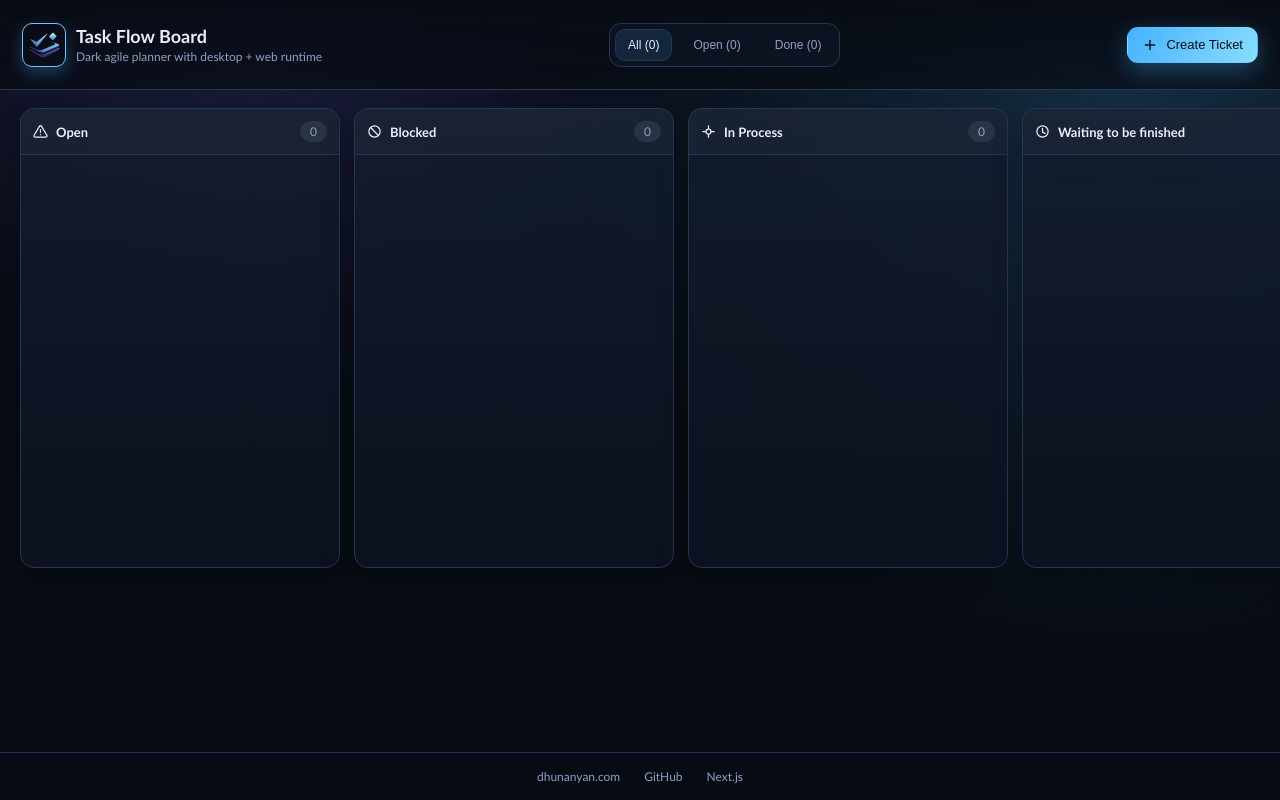
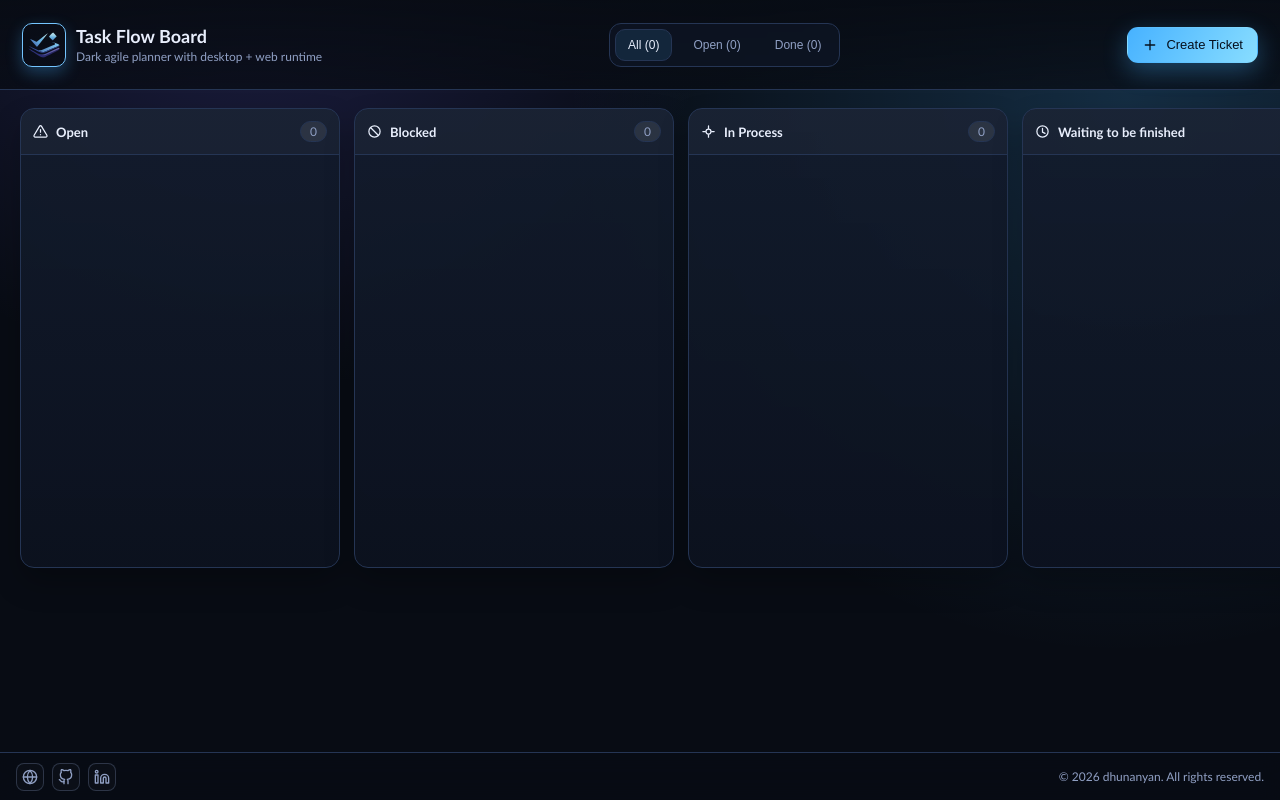
Before and after one commit to dhunanyan/todo-platform-board, a Next.js app: page / in a window 1280 px wide. Built offline with nearby package versions, Linux system fonts and the light colour scheme.

Commit message:
feat: update the footer and add readme

```diff
--- a/app/globals.css
+++ b/app/globals.css
@@ -696,8 +696,9 @@ a:focus-visible {
   height: 48px;
   display: flex;
   align-items: center;
-  justify-content: center;
-  gap: 24px;
+  justify-content: space-between;
+  gap: 16px;
+  padding: 0 16px;
   border-top: 1px solid var(--border);
   background: rgba(8, 12, 20, 0.9);
   backdrop-filter: blur(12px);
@@ -727,14 +728,34 @@ a:focus-visible {
   background: rgba(102, 146, 218, 0.7);
 }
 
-.footer a {
-  color: var(--muted);
-  text-decoration: none;
-  font-size: 12px;
+.footer-icons {
+  display: inline-flex;
+  align-items: center;
+  gap: 8px;
 }
 
-.footer a:hover {
+.footer-icon-link {
+  width: 28px;
+  height: 28px;
+  display: inline-flex;
+  align-items: center;
+  justify-content: center;
+  color: var(--muted);
+  border-radius: 8px;
+  border: 1px solid rgba(143, 166, 211, 0.25);
+  background: rgba(255, 255, 255, 0.02);
+}
+
+.footer-icon-link:hover {
   color: var(--accent);
+  border-color: rgba(71, 178, 255, 0.65);
+  background: rgba(71, 178, 255, 0.12);
+}
+
+.footer-copy {
+  margin: 0;
+  font-size: 12px;
+  color: var(--muted);
 }
 
 @media (max-width: 1180px) {
@@ -764,4 +785,16 @@ a:focus-visible {
     padding-left: 12px;
     padding-right: 12px;
   }
+
+  .footer {
+    height: auto;
+    min-height: 48px;
+    padding: 8px 12px;
+    flex-direction: column;
+    justify-content: center;
+  }
+
+  .footer-copy {
+    font-size: 11px;
+  }
 }
--- a/app/layout.tsx
+++ b/app/layout.tsx
@@ -25,9 +25,9 @@ export const metadata: Metadata = {
     "Desktop App",
     "Drag and Drop",
   ],
-  authors: [{ name: "Dhunanyan", url: "https://dhunanyan.com" }],
-  creator: "Dhunanyan",
-  publisher: "Dhunanyan",
+  authors: [{ name: "dhunanyan", url: "https://dhunanyan.com" }],
+  creator: "dhunanyan",
+  publisher: "dhunanyan",
   category: "productivity",
   alternates: {
     canonical: "/",
--- a/app/page.tsx
+++ b/app/page.tsx
@@ -29,6 +29,9 @@ import {
   CheckIcon,
   ClockIcon,
   FlagIcon,
+  GithubIcon,
+  GlobeIcon,
+  LinkedinIcon,
   PlusIcon,
   ProcessIcon,
   TrashIcon,
@@ -444,15 +447,38 @@ export default function HomePage() {
       </main>
 
       <footer className="footer">
-        <a href="https://dhunanyan.com" target="_blank" rel="noreferrer">
-          dhunanyan.com
-        </a>
-        <a href="https://github.com" target="_blank" rel="noreferrer">
-          GitHub
-        </a>
-        <a href="https://nextjs.org" target="_blank" rel="noreferrer">
-          Next.js
-        </a>
+        <div className="footer-icons">
+          <a
+            href="https://dhunanyan.com"
+            target="_blank"
+            rel="noreferrer"
+            aria-label="Website"
+            className="footer-icon-link"
+          >
+            <GlobeIcon size={16} />
+          </a>
+          <a
+            href="https://github.com/dhunanyan"
+            target="_blank"
+            rel="noreferrer"
+            aria-label="GitHub"
+            className="footer-icon-link"
+          >
+            <GithubIcon size={16} />
+          </a>
+          <a
+            href="https://www.linkedin.com/in/dhunanyan"
+            target="_blank"
+            rel="noreferrer"
+            aria-label="LinkedIn"
+            className="footer-icon-link"
+          >
+            <LinkedinIcon size={16} />
+          </a>
+        </div>
+        <p className="footer-copy">
+          © {new Date().getFullYear()} dhunanyan. All rights reserved.
+        </p>
       </footer>
 
       {showModal && (
--- a/components/icons.tsx
+++ b/components/icons.tsx
@@ -69,3 +69,15 @@ export function TrashIcon(props: IconProps) {
 export function ChevronDownIcon(props: IconProps) {
   return <Svg {...props}><path d="m6 9 6 6 6-6" /></Svg>;
 }
+
+export function GithubIcon(props: IconProps) {
+  return <Svg {...props}><path d="M9 19c-5 1.5-5-2.5-7-3" /><path d="M15 22v-3.87a3.37 3.37 0 0 0-.94-2.61c3.14-.35 6.44-1.54 6.44-7A5.44 5.44 0 0 0 19 4.77 5.07 5.07 0 0 0 18.91 1S17.73.65 15 2.48a13.38 13.38 0 0 0-6 0C6.27.65 5.09 1 5.09 1A5.07 5.07 0 0 0 5 4.77 5.44 5.44 0 0 0 3.5 8.53c0 5.42 3.3 6.61 6.44 7A3.37 3.37 0 0 0 9 18.13V22" /></Svg>;
+}
+
+export function LinkedinIcon(props: IconProps) {
+  return <Svg {...props}><path d="M16 8a6 6 0 0 1 6 6v7h-4v-7a2 2 0 0 0-2-2 2 2 0 0 0-2 2v7h-4v-7a6 6 0 0 1 6-6z" /><rect x="2" y="9" width="4" height="12" /><circle cx="4" cy="4" r="2" /></Svg>;
+}
+
+export function GlobeIcon(props: IconProps) {
+  return <Svg {...props}><circle cx="12" cy="12" r="10" /><path d="M2 12h20" /><path d="M12 2a15.3 15.3 0 0 1 4 10 15.3 15.3 0 0 1-4 10 15.3 15.3 0 0 1-4-10 15.3 15.3 0 0 1 4-10z" /></Svg>;
+}
```
Also changed, not shown: package.json (+5 -5 lines), 2 other files (tests, documents, lock files or other folders).
